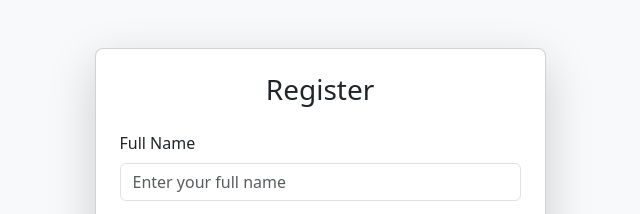
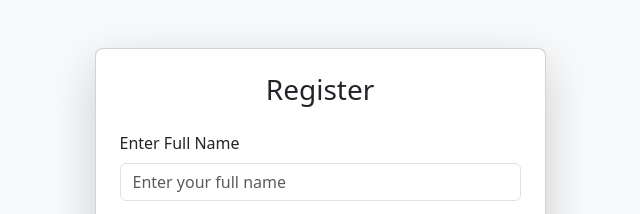
Before and after one commit to TalhaSheikh7/MyApp, a plain HTML site: page index.html in a window 1280 px wide. Shown: the top 214 px of the page, 320-960 px from the left. Drawn offline with nearby package versions, Linux system fonts and the light colour scheme.

Commit message:
Update index.html

```diff
--- a/index.html
+++ b/index.html
@@ -18,7 +18,7 @@
             <form>
               <!-- Full Name -->
               <div class="mb-3">
-                <label for="fullname" class="form-label">Full Name</label>
+                <label for="fullname" class="form-label">Enter Full Name</label>
                 <input type="text" class="form-control" id="fullname" placeholder="Enter your full name" required>
               </div>
 
```
